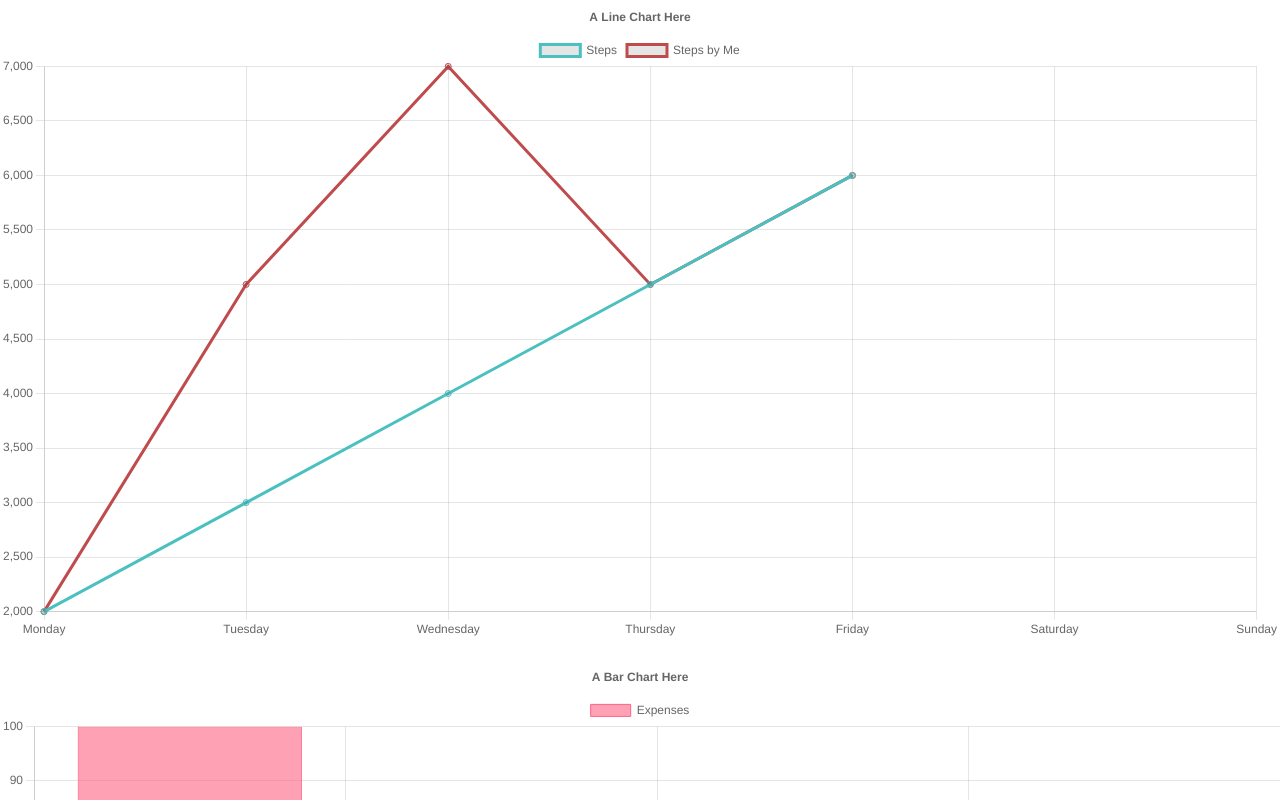
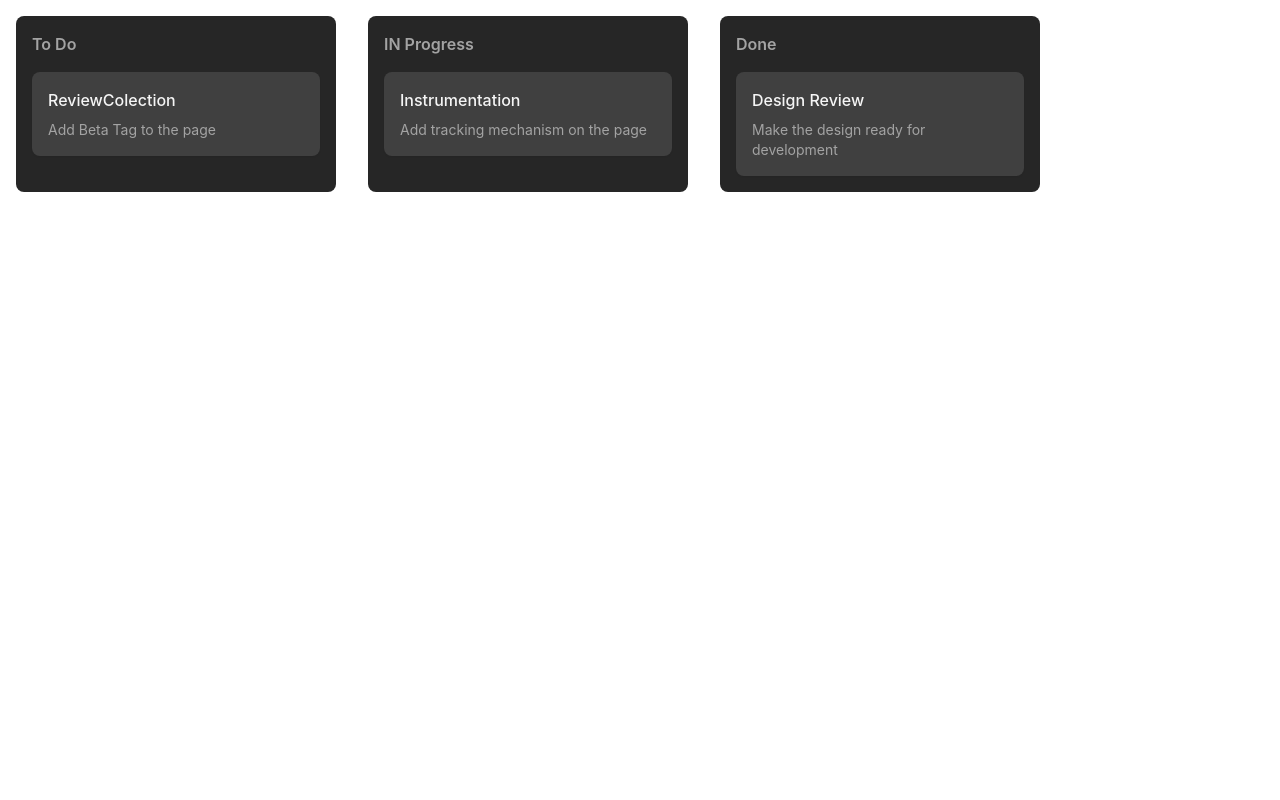
Before and after one commit to vintiAGRAWAL/Data-Visualization, a React (Create React App) app: page / in a window 1280 px wide. Shown: the top 800 px of the page. Built offline with nearby package versions, Linux system fonts and the light colour scheme.

Commit message:
Add Draggable Table for Project Management

```diff
--- a/package.json
+++ b/package.json
@@ -3,6 +3,7 @@
   "version": "0.1.0",
   "private": true,
   "dependencies": {
+    "@dnd-kit/core": "^6.3.1",
     "@testing-library/dom": "^10.4.0",
     "@testing-library/jest-dom": "^6.6.3",
     "@testing-library/react": "^16.2.0",
--- a/src/App.js
+++ b/src/App.js
@@ -2,15 +2,18 @@ import "./App.css";
 import { LineGraph } from "./components/Line";
 import { BarChart } from "./components/Bar";
 import { PieChart } from "./components/Pie";
+import { DraggableTable } from "./components/DraggableTable";
 
 function App() {
   return (
     <div className="Apps">
-      <LineGraph />
+      {/* <LineGraph />
       <br />
       <BarChart />
       <br />
       <PieChart />
+      <br /> */}
+      <DraggableTable />
     </div>
   );
 }
--- /dev/null
+++ b/src/components/Column.js
@@ -0,0 +1,18 @@
+import { Task } from "./Task";
+import { useDroppable } from "@dnd-kit/core";
+export const Column = ({ column, tasks }) => {
+  const { setNodeRef } = useDroppable({ id: column.id });
+  return (
+    <div
+      ref={setNodeRef}
+      className="flex w-80 flex-col rounded-lg bg-neutral-800 p-4"
+    >
+      <h2 className="mb-4 font-semibold text-neutral-400">{column.title}</h2>
+      <div className="flex flex-1 flex-col gap-4">
+        {tasks.map((task) => {
+          return <Task key={task.id} task={task}></Task>;
+        })}
+      </div>
+    </div>
+  );
+};
--- /dev/null
+++ b/src/components/DraggableTable.js
@@ -0,0 +1,72 @@
+import React, { useState } from "react";
+import { Column } from "./Column";
+import { DndContext } from "@dnd-kit/core";
+import { useDragDropContext, useDroppable, useDraggable } from "@dnd-kit/core";
+
+const Columns = [
+  { id: "TODO", title: "To Do" },
+  { id: "IN_PROGRESS", title: "IN Progress" },
+  { id: "DONE", title: "Done" },
+];
+
+const Initial_Tasks = [
+  {
+    id: "1",
+    title: "ReviewColection",
+    desc: "Add Beta Tag to the page",
+    status: "TODO",
+  },
+  {
+    id: "2",
+    title: "Instrumentation",
+    desc: "Add tracking mechanism on the page",
+    status: "IN_PROGRESS",
+  },
+  {
+    id: "3",
+    title: "Design Review",
+    desc: "Make the design ready for development",
+    status: "DONE",
+  },
+];
+
+export const DraggableTable = () => {
+  const [tasks, setTasks] = useState(Initial_Tasks);
+  const handleDragEnd = (event) => {
+    const { active, over } = event;
+    if (!over) {
+      return;
+    }
+
+    const taskId = String(active.id);
+    const newStatus = over.id;
+
+    setTasks((prevTasks) =>
+      prevTasks.map((task) =>
+        task.id === taskId
+          ? {
+              ...task,
+              status: newStatus,
+            }
+          : task
+      )
+    );
+  };
+  return (
+    <div className="p-4">
+      <div className="flex gap-8">
+        <DndContext onDragEnd={handleDragEnd}>
+          {Columns.map((c) => {
+            return (
+              <Column
+                key={c.id}
+                column={c}
+                tasks={tasks.filter((task) => task.status === c.id)}
+              />
+            );
+          })}
+        </DndContext>
+      </div>
+    </div>
+  );
+};
--- /dev/null
+++ b/src/components/Task.js
@@ -0,0 +1,25 @@
+import { useDraggable } from "@dnd-kit/core";
+export const Task = ({ task }) => {
+  const { attributes, listeners, setNodeRef, transform } = useDraggable({
+    id: task.id,
+  });
+
+  const style = transform
+    ? {
+        transform: `translate(${transform.x}px, ${transform.y}px)`,
+      }
+    : undefined;
+
+  return (
+    <div
+      ref={setNodeRef}
+      {...listeners}
+      {...attributes}
+      className="cursor-grab rounded-lg bg-neutral-700 p-4 shadow-sm hover:shadow-md"
+      style={style}
+    >
+      <h3 className="font-medium text-neutral-100">{task.title}</h3>
+      <p className="mt-2 text-sm text-neutral-400">{task.desc}</p>
+    </div>
+  );
+};
--- a/src/index.css
+++ b/src/index.css
@@ -1,3 +1,6 @@
+@tailwind base;
+@tailwind components;
+@tailwind utilities;
 body {
   margin: 0;
   font-family: -apple-system, BlinkMacSystemFont, 'Segoe UI', 'Roboto', 'Oxygen',
--- /dev/null
+++ b/tailwind.config.js
@@ -0,0 +1,8 @@
+/** @type {import('tailwindcss').Config} */
+module.exports = {
+  content: ["./src/**/*.{js, jsx, ts, tsx}"],
+  theme: {
+    extend: {},
+  },
+  plugins: [],
+};
```
Also changed, not shown: 1 other file (tests, documents, lock files or other folders).
